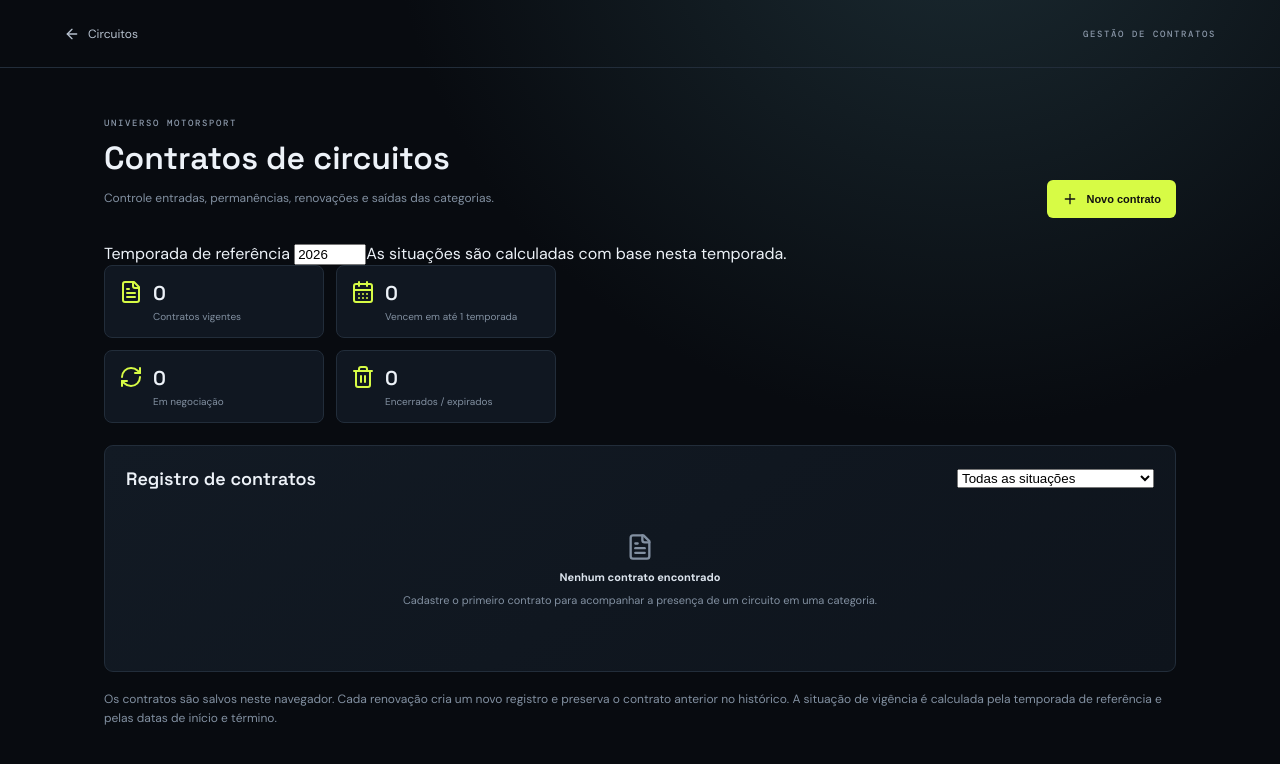
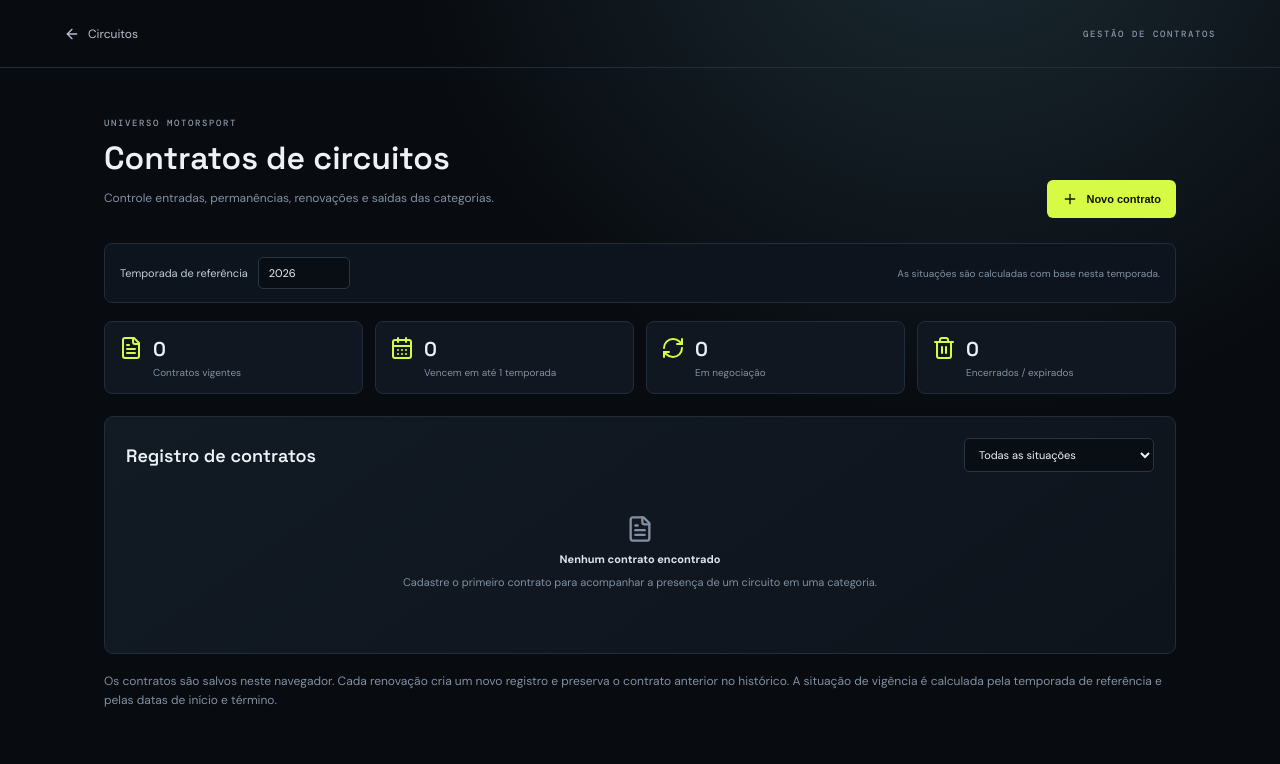
Before and after one commit to geoprix0-coder/geoprix-motorsport, a Next.js app: page /circuits/contracts in a window 1280 px wide. Shown: the top 764 px of the page. Built offline with nearby package versions, Linux system fonts and the light colour scheme.

Commit message:
Style circuit contract management

```diff
--- a/src/app/globals.css
+++ b/src/app/globals.css
@@ -60,3 +60,29 @@
 .calendar-heading-actions{display:flex;align-items:center;gap:10px;flex-wrap:wrap}
 .calendar-heading-actions button:disabled{opacity:.45;cursor:not-allowed}
 @media(max-width:600px){.calendar-heading-actions{width:100%}.calendar-heading-actions button{flex:1}}
+
+
+.circuit-contract-link{display:inline-flex;align-items:center;gap:7px}
+.contract-season-bar{display:flex;align-items:center;justify-content:space-between;gap:14px;padding:13px 15px;margin:0 0 18px;border:1px solid var(--line);border-radius:8px;background:#0d141d}
+.contract-season-bar label{display:flex;align-items:center;gap:10px;color:#c1ccd8;font-size:11px}
+.contract-season-bar input,.contract-filter{background:#090e15;border:1px solid #2a3542;border-radius:5px;padding:8px 10px;color:#edf2f8;font:11px 'DM Sans'}
+.contract-season-bar input{width:92px}
+.contract-season-bar>span{font-size:10px;color:var(--muted)}
+.contract-stats{grid-template-columns:repeat(4,minmax(0,1fr))}
+.contract-row{display:grid;grid-template-columns:38px minmax(0,1fr) auto;gap:12px;align-items:center;border-top:1px solid var(--line);padding:16px 0}
+.contract-icon{width:36px;height:36px;display:grid;place-items:center;background:#202c1b;color:var(--accent);border-radius:8px}
+.contract-main>b,.contract-main>small{display:block}
+.contract-main>b{font:600 13px 'Space Grotesk'}
+.contract-main>small{font-size:10px;color:#c4d0dc;margin-top:3px}
+.contract-meta{display:flex;flex-wrap:wrap;gap:7px;margin-top:8px}
+.contract-meta span{font:9px 'DM Mono';color:var(--muted);border:1px solid #2a3542;border-radius:4px;padding:4px 6px}
+.contract-status{font:10px 'DM Mono';white-space:nowrap;padding:6px 8px;border-radius:5px;border:1px solid var(--line);color:#aeb9c6}
+.contract-status.is-active{color:#d4ec83;border-color:#46552b;background:#182014}
+.contract-status.is-negotiation{color:#e9c77e;border-color:#594b2d;background:#1c1912}
+.contract-status.is-ended{color:#a0aab7}
+.contract-actions{grid-column:2/-1;display:flex;align-items:center;gap:7px;justify-content:flex-end}
+.contract-actions .quiet-button{display:flex;align-items:center;gap:5px}
+.contract-notes{grid-column:1/-1}
+.contract-notes textarea{width:100%;min-height:75px;background:#090e15;border:1px solid #2a3542;border-radius:5px;padding:10px;color:#edf2f8;font:12px 'DM Sans';resize:vertical}
+.contract-filter{max-width:190px}
+@media(max-width:760px){.contract-stats{grid-template-columns:repeat(2,minmax(0,1fr))}.contract-row{grid-template-columns:36px minmax(0,1fr)}.contract-status{grid-column:2;justify-self:start}.contract-actions{grid-column:2;justify-content:flex-start;flex-wrap:wrap}.contract-season-bar{align-items:flex-start;flex-direction:column}}
```
